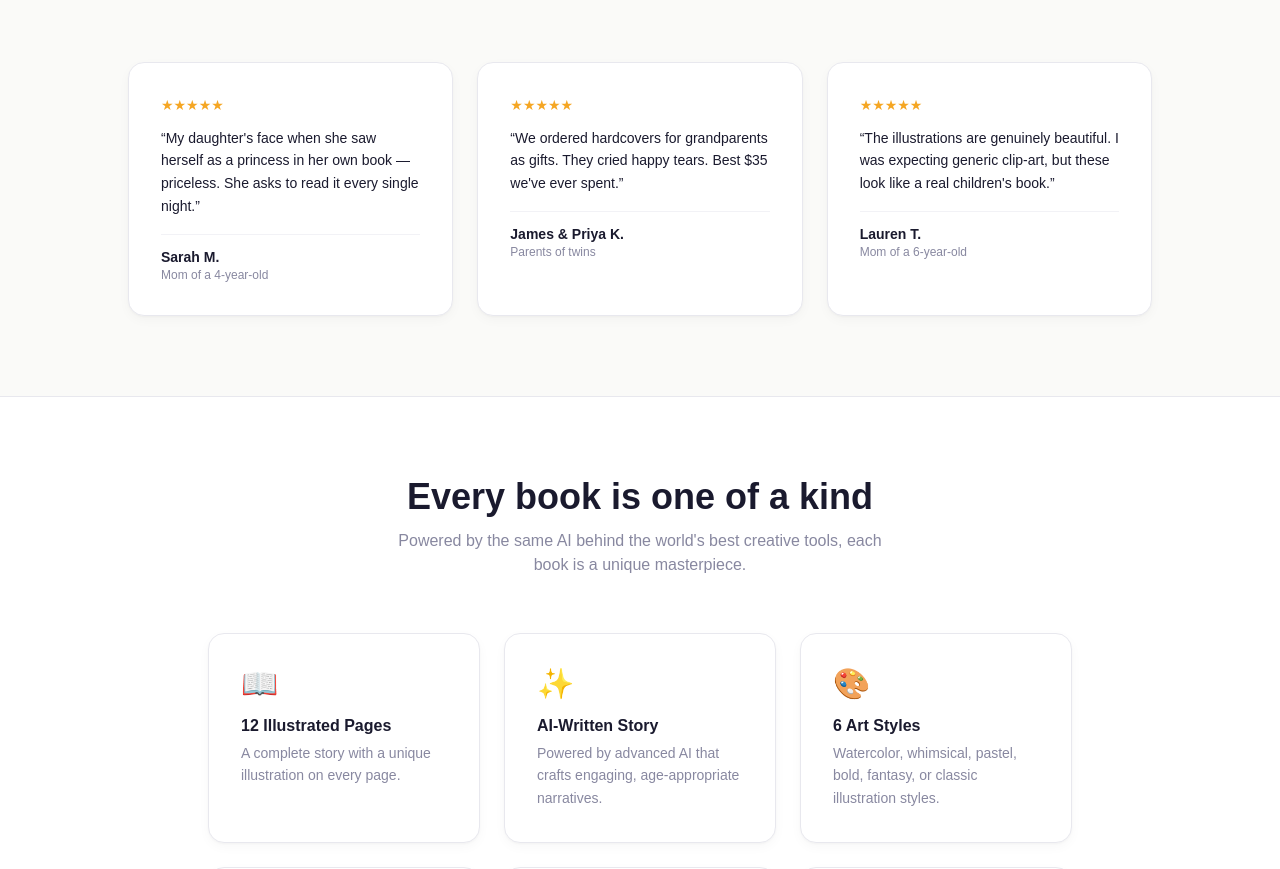
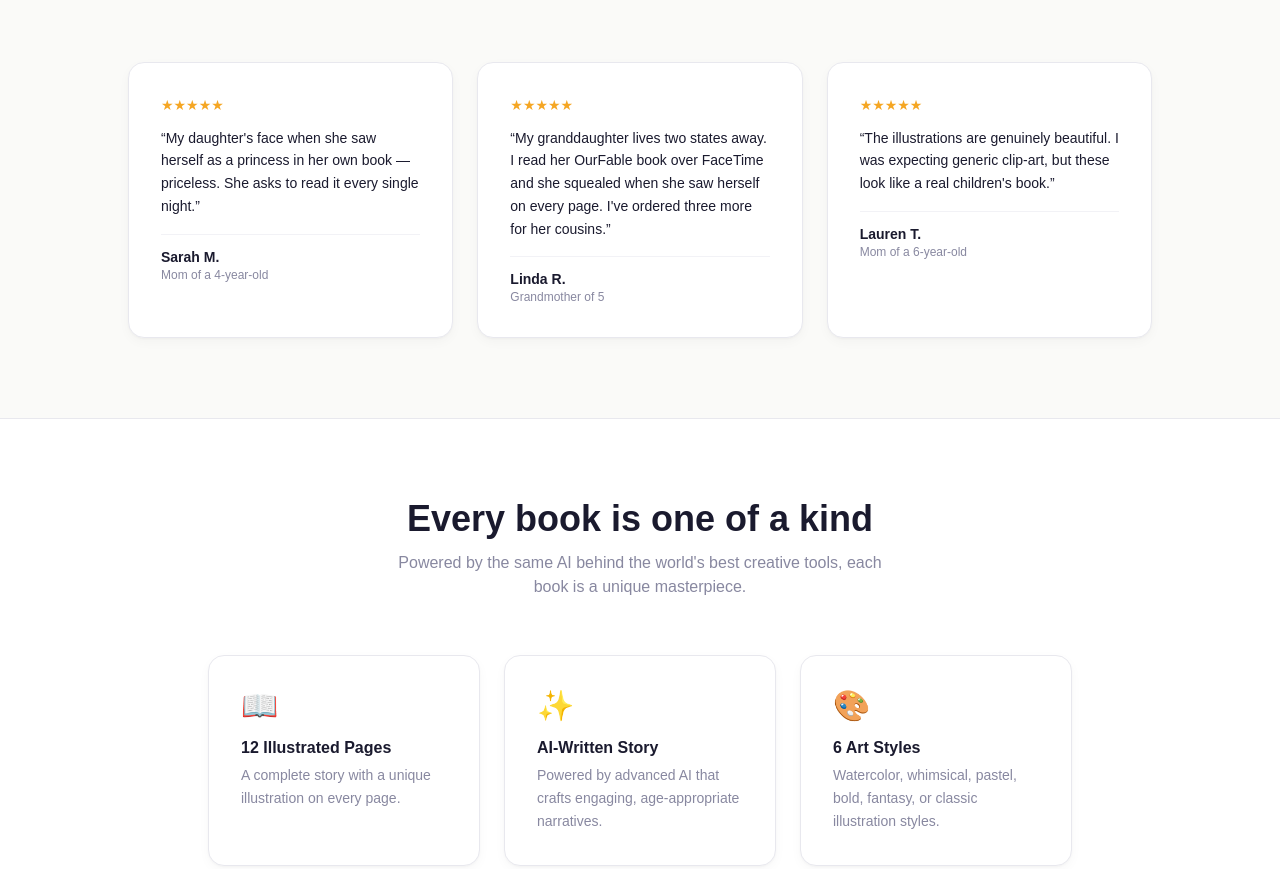
Before and after one commit to MiloBrownAgent/ourfable, a Next.js app: page / in a window 1280 px wide. Shown: the part 3490-4359 px from the top of the page. Built offline with nearby package versions, Linux system fonts and the light colour scheme; no server answers.

Commit message:
copy: swap testimonial for grandparent perspective

```diff
--- a/app/page.tsx
+++ b/app/page.tsx
@@ -108,9 +108,9 @@ const TESTIMONIALS = [
     detail: 'Mom of a 4-year-old',
   },
   {
-    quote: "We ordered hardcovers for grandparents as gifts. They cried happy tears. Best $35 we've ever spent.",
-    name: 'James & Priya K.',
-    detail: 'Parents of twins',
+    quote: "My granddaughter lives two states away. I read her OurFable book over FaceTime and she squealed when she saw herself on every page. I've ordered three more for her cousins.",
+    name: 'Linda R.',
+    detail: 'Grandmother of 5',
   },
   {
     quote: "The illustrations are genuinely beautiful. I was expecting generic clip-art, but these look like a real children's book.",
```
